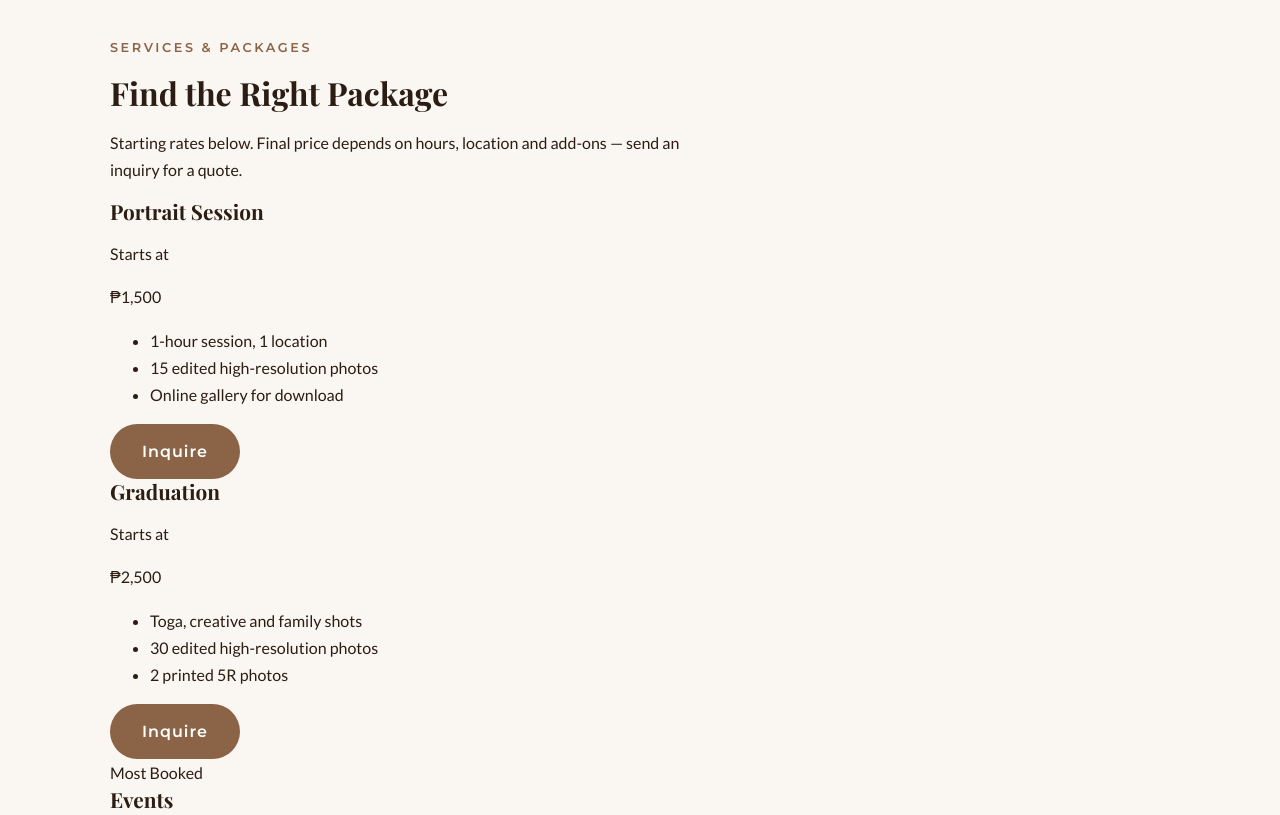
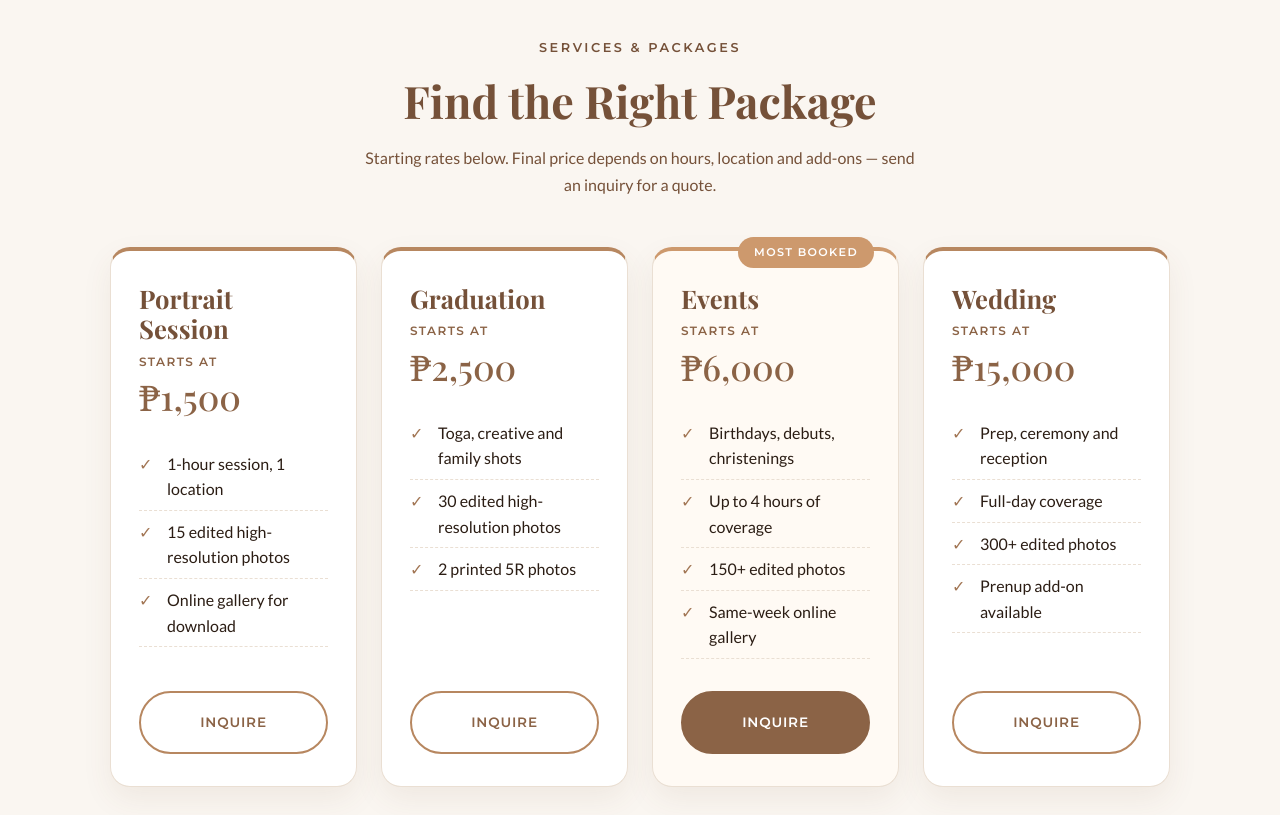
Before and after one commit to sesperadarrennina2024-wq/espera-website, a plain HTML site: page index.html in a window 1280 px wide. Shown: the part 640-1455 px from the top of the page. Drawn offline with nearby package versions, Linux system fonts and the light colour scheme; a web font is replaced by a local one.

Commit message:
services and package with style

```diff
--- a/css/style.css
+++ b/css/style.css
@@ -232,6 +232,134 @@ section {
   margin-bottom: 0;
 }
 
+/* ---------- Services & Packages ---------- */
+.section-heading {
+  text-align: center;
+  margin-bottom: 48px;
+}
+.section-heading h2 {
+  font-size: 2.8rem;
+  font-weight: 700;
+  color: #755139;
+}
+.section-heading p {
+  margin-left: auto;
+  margin-right: auto;
+  color: #755139;
+}
+.section-heading p:last-child {
+  margin-bottom: 0;
+  max-width: 60ch;
+}
+
+.package-grid {
+  display: grid;
+  grid-template-columns: repeat(auto-fit, minmax(230px, 1fr));
+  gap: 24px;
+  align-items: stretch;
+}
+
+.package-card {
+  position: relative;
+  display: flex;
+  flex-direction: column;
+  background-color: #ffffff;
+  padding: 32px 28px;
+  border: 1px solid #eadfd3;
+  border-top: 4px solid #b78760;
+  border-radius: 20px;
+  box-shadow: 0 12px 30px rgba(117, 81, 57, 0.08);
+}
+.package-card h3 {
+  font-size: 1.6rem;
+  font-weight: 700;
+  color: #755139;
+  margin-bottom: 8px;
+}
+
+.package-label {
+  font-family: "Montserrat", Arial, sans-serif;
+  font-weight: 600;
+  font-size: 0.75rem;
+  letter-spacing: 0.12em;
+  text-transform: uppercase;
+  color: #8b6346;
+  margin-bottom: 4px;
+}
+.package-price {
+  font-family: "Playfair Display", Georgia, serif;
+  font-weight: 500;
+  font-size: 2.2rem;
+  line-height: 1.2;
+  color: #8b6346;
+  margin-bottom: 24px;
+}
+
+.package-list {
+  list-style: none;
+  margin: 0 0 32px;
+  padding: 0;
+}
+.package-list li {
+  position: relative;
+  padding: 8px 0 8px 28px;
+  border-bottom: 1px dashed #eadfd3;
+  line-height: 1.6;
+}
+.package-list li::before {
+  content: "\2713";
+  position: absolute;
+  left: 0;
+  top: 8px;
+  color: #a17553;
+}
+
+.btn-package {
+  margin-top: auto;
+  text-align: center;
+  text-transform: uppercase;
+  font-size: 0.85rem;
+  background-color: transparent;
+  color: #8b6346;
+  border: 2px solid #b78760;
+  padding: 18px 24px;
+}
+.btn-package:hover {
+  background-color: #8b6346;
+  border-color: #8b6346;
+  color: #ffffff;
+}
+.btn-package-solid {
+  background-color: #8b6346;
+  border-color: #8b6346;
+  color: #ffffff;
+}
+.btn-package-solid:hover {
+  background-color: #cd996d;
+  border-color: #cd996d;
+  color: #2b1d14;
+}
+
+/* Highlighted "Most Booked" card */
+.package-featured {
+  background-color: #fffaf4;
+  border-top-color: #cd996d;
+}
+.package-badge {
+  position: absolute;
+  top: -14px;
+  right: 24px;
+  padding: 6px 16px;
+  background-color: #cd996d;
+  color: #ffffff;
+  font-family: "Montserrat", Arial, sans-serif;
+  font-weight: 600;
+  font-size: 0.7rem;
+  letter-spacing: 0.12em;
+  text-transform: uppercase;
+  border-radius: 20px;
+}
+
 /* ---------- Footer ---------- */
 .site-footer {
   background-color: #755139;
```
